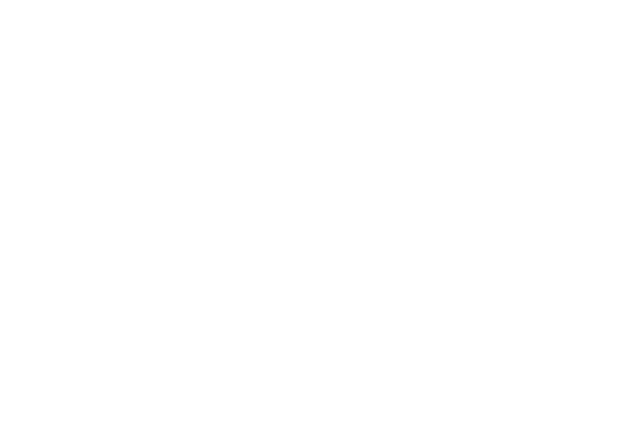
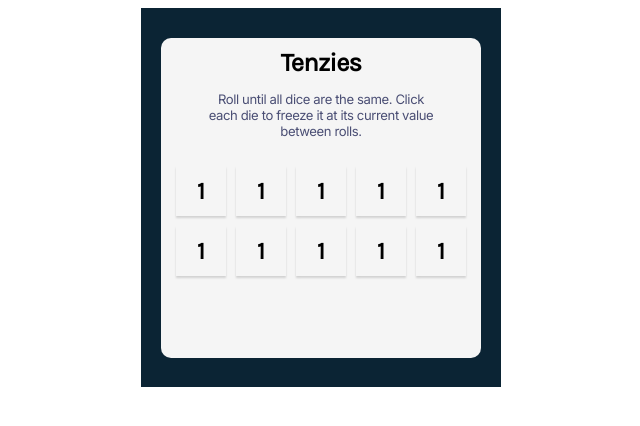
Before and after one commit to Shrikant-Wankhade/Tenzies, a React (Vite) app in the folder Tenzies/: page / in a window 1280 px wide. Shown: the top 426 px of the page, without its empty margins (319-959 px from the left). Built offline with nearby package versions, Linux system fonts and the light colour scheme.

Commit message:
made intial structure of a tenzies application

```diff
--- a/Tenzies/index.html
+++ b/Tenzies/index.html
@@ -2,9 +2,10 @@
 <html lang="en">
   <head>
     <meta charset="UTF-8" />
-    <link rel="icon" type="image/svg+xml" href="/vite.svg" />
+    <link rel="preconnect" href="https://fonts.googleapis.com">
+    <link rel="preconnect" href="https://fonts.gstatic.com" crossorigin>
+    <link href="https://fonts.googleapis.com/css2?family=Inter&family=Karla&display=swap" rel="stylesheet">
     <meta name="viewport" content="width=device-width, initial-scale=1.0" />
-    <link href="./src/index.css">
     <title>Vite + React</title>
   </head>
   <body>
--- a/Tenzies/src/App.jsx
+++ b/Tenzies/src/App.jsx
@@ -1,10 +1,30 @@
-import { useState } from 'react'
-import reactLogo from './assets/react.svg'
+import React, { useState } from 'react'
 
-function App() {
-  const [count, setCount] = useState(0)
+export default function App() {
 
+  return (
+    <div className="background__board">
+      <div className="main__board">
+            <div className="main__board__content__text">
+                  <h2 className='heading'>Tenzies</h2>
+                  <p className='desc'>Roll until all dice are the same. Click each die to freeze it at its current value between rolls.</p>
+            </div>
+            <div>
+            </div>
+            <div className="main__board__content--dice">
+                      <div className="dice--face"><h2>1</h2></div>
+                      <div className="dice--face"><h2>1</h2></div>
+                      <div className="dice--face"><h2>1</h2></div>
+                      <div className="dice--face"><h2>1</h2></div>
+                      <div className="dice--face"><h2>1</h2></div>
+                      <div className="dice--face"><h2>1</h2></div>
+                      <div className="dice--face"><h2>1</h2></div>
+                      <div className="dice--face"><h2>1</h2></div>
+                      <div className="dice--face"><h2>1</h2></div>
+                      <div className="dice--face"><h2>1</h2></div>
+            </div>
+      </div>
+    </div>
+  )
 
 }
-
-export default App
--- a/Tenzies/src/index.css
+++ b/Tenzies/src/index.css
@@ -1,70 +1,86 @@
-:root {
-  font-family: Inter, Avenir, Helvetica, Arial, sans-serif;
-  font-size: 16px;
-  line-height: 24px;
-  font-weight: 400;
 
-  color-scheme: light dark;
-  color: rgba(255, 255, 255, 0.87);
-  background-color: #242424;
 
-  font-synthesis: none;
-  text-rendering: optimizeLegibility;
-  -webkit-font-smoothing: antialiased;
-  -moz-osx-font-smoothing: grayscale;
-  -webkit-text-size-adjust: 100%;
+
+#root{
+    display: flex;
+    justify-content: center;
+    font-family: 'Karla', sans-serif;
 }
 
-a {
-  font-weight: 500;
-  color: #646cff;
-  text-decoration: inherit;
-}
-a:hover {
-  color: #535bf2;
+.background__board {
+    display: flex;
+    justify-content: center;
+    align-items: center;
+    width: 360px;
+    height: 379px;
+    background: #0B2434;
 }
 
-body {
-  margin: 0;
-  display: flex;
-  place-items: center;
-  min-width: 320px;
-  min-height: 100vh;
+.main__board {
+    position: relative;
+    display: flex;
+    flex-direction: column;
+    align-items: center;
+    width: 320px;
+    height: 320px;
+    background: #F5F5F5;
+    border-radius: 10px;
 }
 
-h1 {
-  font-size: 3.2em;
-  line-height: 1.1;
+
+.main__board__content__text{
+    position: absolute;
+    display: flex;
+    flex-direction: column;
+    align-items: center;
+    height: 48px;
+    width: 232.95999145507812px;
 }
 
-button {
-  border-radius: 8px;
-  border: 1px solid transparent;
-  padding: 0.6em 1.2em;
-  font-size: 1em;
-  font-weight: 500;
-  font-family: inherit;
-  background-color: #1a1a1a;
-  cursor: pointer;
-  transition: border-color 0.25s;
-}
-button:hover {
-  border-color: #646cff;
-}
-button:focus,
-button:focus-visible {
-  outline: 4px auto -webkit-focus-ring-color;
+.main__board__content--dice{
+    position: absolute;
+    top: 40%;
+    display: flex;
+    flex-wrap: wrap;
+    align-content: center;
+    justify-content: center;
+    gap: 10px;
 }
 
-@media (prefers-color-scheme: light) {
-  :root {
-    color: #213547;
-    background-color: #ffffff;
-  }
-  a:hover {
-    color: #747bff;
-  }
-  button {
-    background-color: #f9f9f9;
-  }
+.dice--face{
+    display: flex;
+    justify-content: center;
+    align-items: center;
+    height: 50px;
+    width: 50px;
+    box-shadow: 0px 2px 2px rgba(0, 0, 0, 0.15);
+
 }
+
+.heading{
+    margin-top: 10px;
+    margin-bottom: 0px;
+    font-family: 'Karla';
+    font-style: normal;
+    font-weight: 700;
+    font-size: 25.6px;
+    line-height: 30px;
+    display: flex;
+    align-items: center;
+    text-align: center;
+    letter-spacing: -0.03em;
+}
+.desc{
+    font-family: 'Inter';
+    font-style: normal;
+    font-weight: 400;
+    font-size: 13.1072px;
+    line-height: 16px;
+    display: flex;
+    align-items: center;
+    text-align: center;
+    letter-spacing: -0.03em;
+
+    color: #4A4E74;
+
+}
```
Also changed, not shown: Tenzies/src/components/dices.jsx (added, +9 -0 lines).
